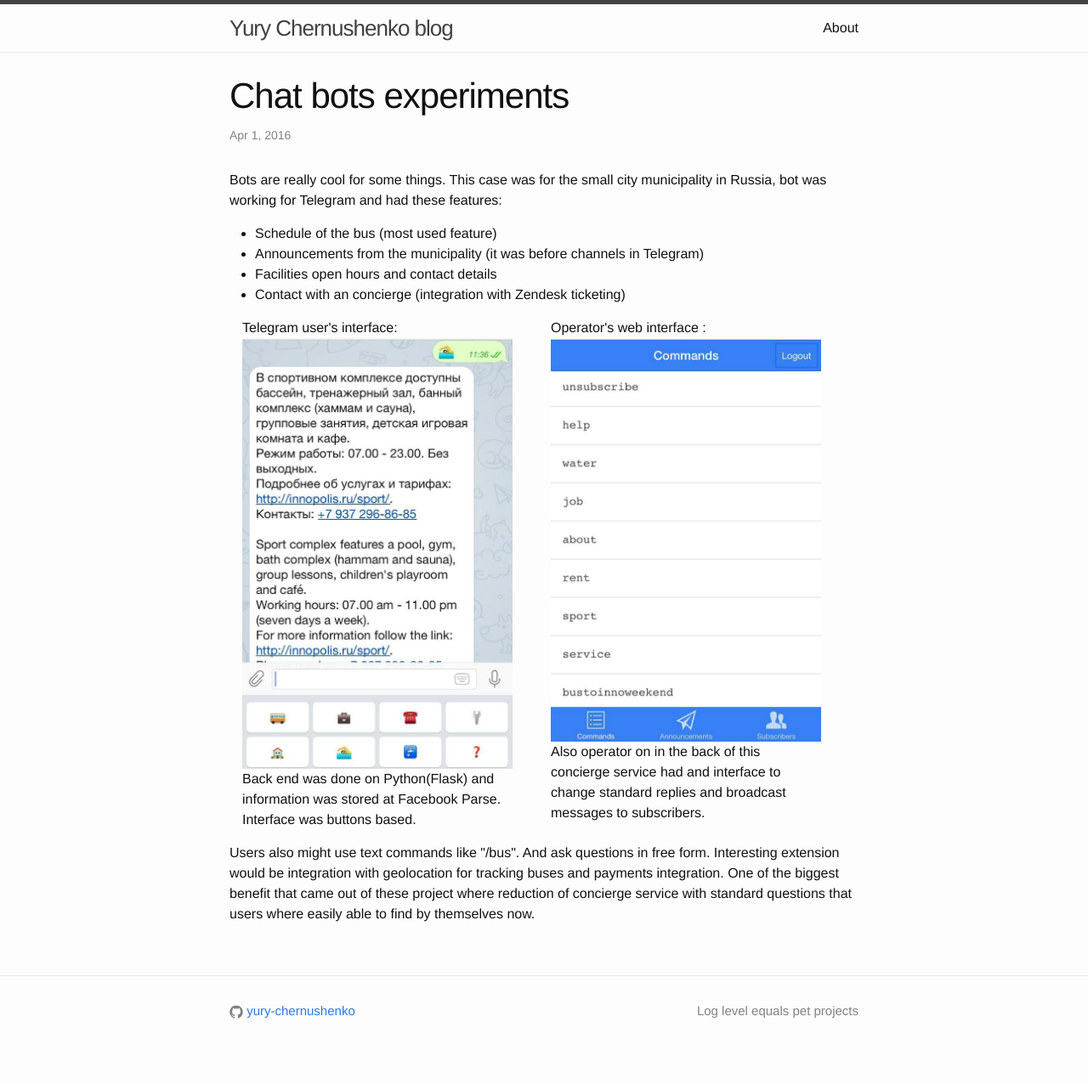
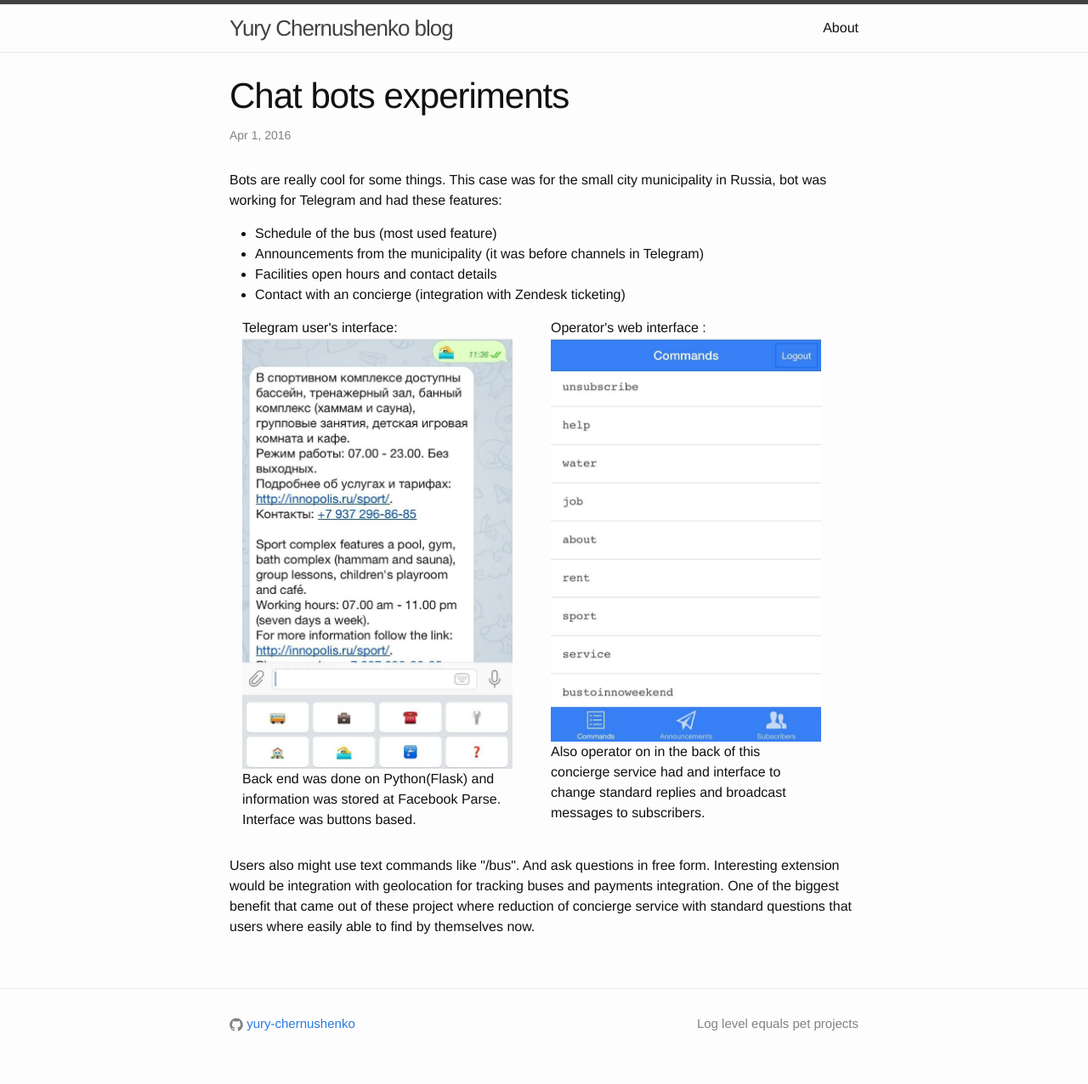
Before and after one commit to yury-chernushenko/yury-chernushenko.github.io, a Jekyll site: the page built from _posts/2016-04-01-bots-experiments.md, in a window 1280 px wide. Shown: the whole page at 85% size. Built offline with Jekyll 4.4.1, drawn with Linux system fonts in a browser that asks for light colours.

```diff
--- a/_posts/2016-04-01-bots-experiments.md
+++ b/_posts/2016-04-01-bots-experiments.md
@@ -44,7 +44,7 @@ Bots are really cool for some things. This case was for the small city municipal
     Telegram user's interface:
     <img src="/assets/2016-04-01-interface.jpg">
 
-    Back end was done on Python(Flask) and information was stored at Facebook Parse. Interface was buttons based.
+    <p>Back end was done on Python(Flask) and information was stored at Facebook Parse. Interface was buttons based.</p>
 </div>
 
 <div class="text-col text-col-2" style="text-align:left;">
@@ -52,7 +52,7 @@ Bots are really cool for some things. This case was for the small city municipal
 
     <img src="/assets/2016-04-01-operator.jpg">
 
-    Also operator on in the back of this concierge service had and interface to change standard replies and broadcast messages to subscribers.
+    <p>Also operator on in the back of this concierge service had and interface to change standard replies and broadcast messages to subscribers.</p>
 </div>
 
 <div class="text-full-width">
```
